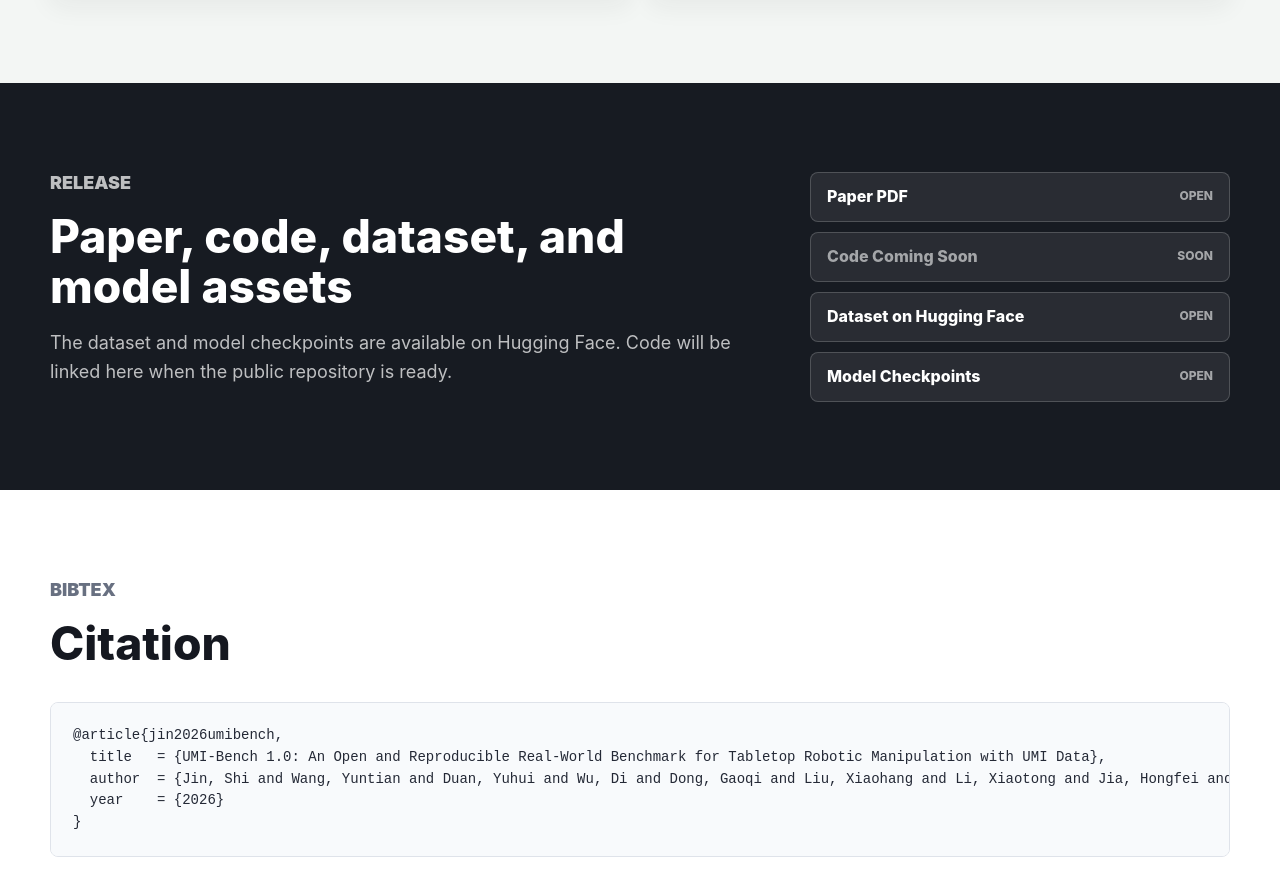
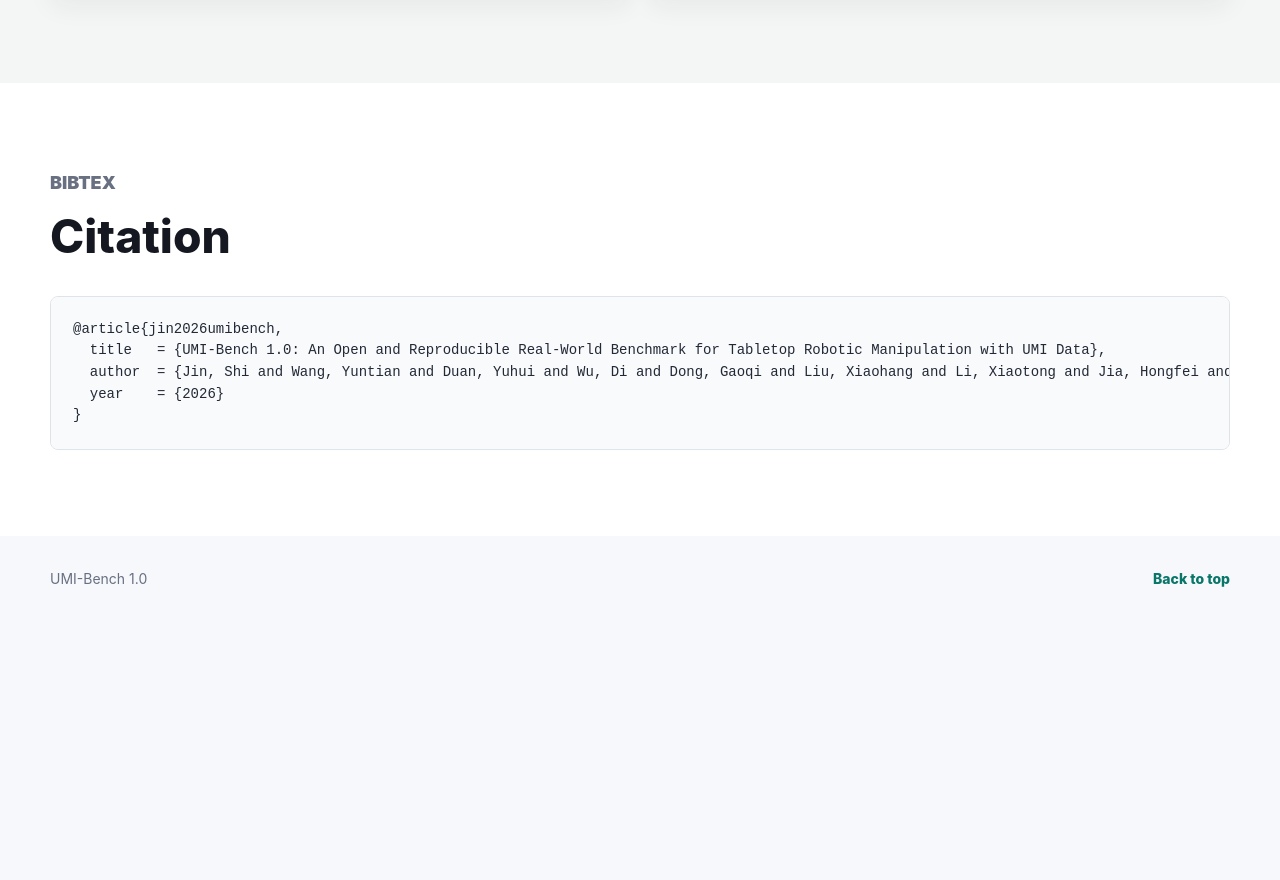
Before and after one commit to haoxixi1/UMI-Bench, a plain HTML site: page index.html in a window 1280 px wide. Shown: the part 5755-6635 px from the top of the page. After the commit the page ends 6377 px from the top, so only its background shows below. Drawn offline with Linux system fonts and the light colour scheme.

Commit message:
Remove release section

```diff
--- a/index.html
+++ b/index.html
@@ -33,7 +33,7 @@
           <p class="hero-subtitle">An open and reproducible real-world benchmark for tabletop robotic manipulation with UMI data.</p>
           <div class="hero-actions" aria-label="Project links">
             <a class="hero-button primary" href="assets/paper/umi-bench-paper.pdf">Paper</a>
-            <a class="hero-button" href="#release">Code</a>
+            <a class="hero-button" href="./">Code</a>
             <a class="hero-button" href="https://huggingface.co/datasets/UMIbenchmark/UMI-Benchmark-v1" target="_blank" rel="noopener">Dataset</a>
             <a class="hero-button" href="https://huggingface.co/UMIbenchmark/UMI-Benchmark-v1-checkpoints" target="_blank" rel="noopener">Models</a>
           </div>
@@ -283,22 +283,6 @@
         </div>
       </section>
 
-      <section class="section release-section" id="release">
-        <div class="section-inner release-layout">
-          <div>
-            <p class="eyebrow">Release</p>
-            <h2>Paper, code, dataset, and model assets</h2>
-            <p>The dataset and model checkpoints are available on Hugging Face. Code will be linked here when the public repository is ready.</p>
-          </div>
-          <div class="link-panel" aria-label="Release links">
-            <a href="assets/paper/umi-bench-paper.pdf">Paper PDF</a>
-            <a href="#" aria-disabled="true">Code Coming Soon</a>
-            <a href="https://huggingface.co/datasets/UMIbenchmark/UMI-Benchmark-v1" target="_blank" rel="noopener">Dataset on Hugging Face</a>
-            <a href="https://huggingface.co/UMIbenchmark/UMI-Benchmark-v1-checkpoints" target="_blank" rel="noopener">Model Checkpoints</a>
-          </div>
-        </div>
-      </section>
-
       <section class="section citation-section" id="citation">
         <div class="section-inner">
           <div class="section-heading">
--- a/styles.css
+++ b/styles.css
@@ -469,56 +469,6 @@ figcaption {
   text-align: center;
 }
 
-.release-section {
-  background: #171b22;
-  color: #fff;
-}
-
-.release-section p {
-  color: rgba(255, 255, 255, 0.72);
-}
-
-.release-layout {
-  display: grid;
-  grid-template-columns: minmax(0, 1fr) minmax(320px, 420px);
-  gap: 38px;
-  align-items: center;
-}
-
-.link-panel {
-  display: grid;
-  gap: 10px;
-}
-
-.link-panel a {
-  display: flex;
-  align-items: center;
-  justify-content: space-between;
-  min-height: 50px;
-  padding: 0 16px;
-  border: 1px solid rgba(255, 255, 255, 0.18);
-  border-radius: 8px;
-  background: rgba(255, 255, 255, 0.08);
-  color: #fff;
-  font-weight: 800;
-}
-
-.link-panel a::after {
-  content: "Open";
-  color: rgba(255, 255, 255, 0.58);
-  font-size: 12px;
-  text-transform: uppercase;
-}
-
-.link-panel a[aria-disabled="true"] {
-  color: rgba(255, 255, 255, 0.58);
-  pointer-events: none;
-}
-
-.link-panel a[aria-disabled="true"]::after {
-  content: "Soon";
-}
-
 .citation-section {
   background: #fff;
 }
@@ -560,8 +510,7 @@ figcaption {
     grid-template-columns: repeat(2, minmax(0, 1fr));
   }
 
-  .rollout-grid,
-  .release-layout {
+  .rollout-grid {
     grid-template-columns: 1fr;
   }
 }
```
